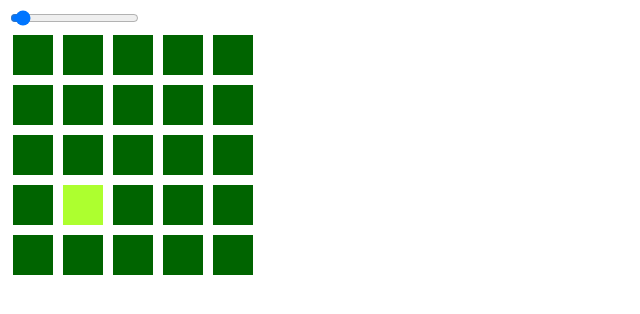
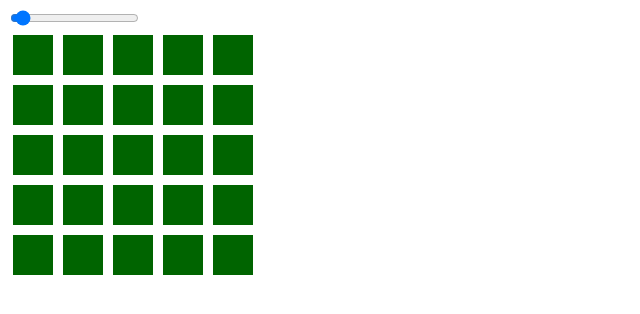
Before and after one commit to duanecreates/lights-out, a Vue app: page / in a window 1280 px wide. Shown: the top 314 px of the page, without its empty margins (0-640 px from the left). Built offline with nearby package versions, Linux system fonts and the light colour scheme.

Commit message:
Update game logic

```diff
--- a/src/components/Game.vue
+++ b/src/components/Game.vue
@@ -27,7 +27,7 @@ export default {
         const row = [];
 
         for (let i = 0; i < n; i++) {
-          row.push(Math.random() > rate ? 0 : 1);
+          row.push(Math.random() < rate);
         }
 
         return row;
@@ -36,7 +36,7 @@ export default {
       function hasAnyOn(grid) {
         for (let y = 0; y < grid.length; y++) {
           for (let x = 0; x < grid.length; x++) {
-            if (grid[y][x] === 1) {
+            if (grid[y][x] === true) {
               return true;
             }
           }
@@ -54,6 +54,19 @@ export default {
           this.grid.push(generateGridRow(this.size, rate));
         }
       } while (!hasAnyOn(this.grid));
+    },
+    toggle(x, y) {
+      // toggle switch of clicked element and all adjacent ones
+      this.toggleAt(x, y);
+      this.toggleAt(x - 1, y);
+      this.toggleAt(x + 1, y);
+      this.toggleAt(x, y - 1);
+      this.toggleAt(x, y + 1);
+    },
+    toggleAt(x, y) {
+      if (y >= 0 && x >= 0 && y < this.size && x < this.size) {
+        this.grid[y][x] = !this.grid[y][x];
+      }
     },
   },
   watch: {
```
